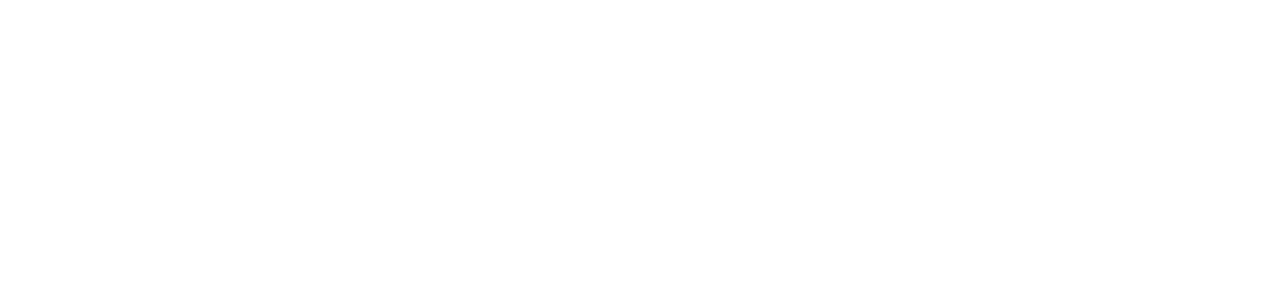
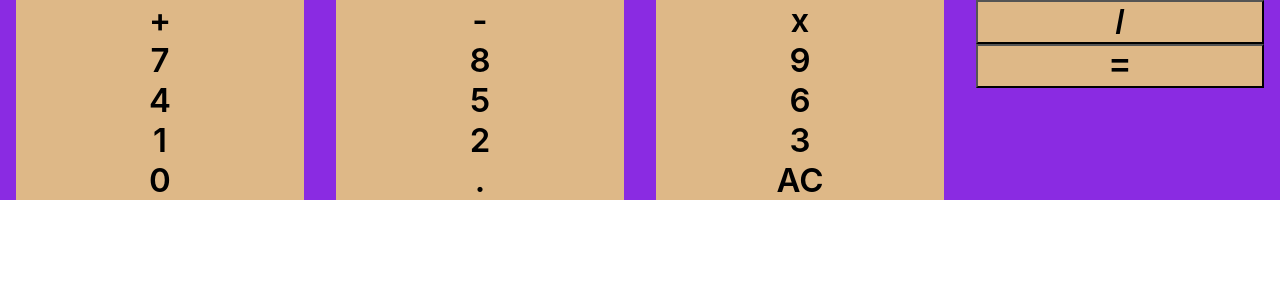
Before and after one commit to AjinkyaPradhan1/Calculator, a React (Create React App) app: page / in a window 1280 px wide. Shown: the top 300 px of the page. Built offline with nearby package versions, Linux system fonts and the light colour scheme.

Commit message:
6: Basic Layout Created

```diff
--- a/src/App.css
+++ b/src/App.css
@@ -17,7 +17,7 @@
     flex-direction: column;
     width: 90vw;
     height: 90vh;
-    background-color: green;
+    background-color: transparent;
   }
   .calc_output_screen{
     display: flex;
@@ -32,6 +32,6 @@
     width: 100%;
     height: 60%;
     flex-grow: 3;
-    background-color: blueviolet;
+    background-color: transparent;
   }
 }
--- a/src/Button.css
+++ b/src/Button.css
@@ -3,44 +3,115 @@
     flex-direction: row;
     width: 100%;
     height: 100%;
-    background-color:transparent;
+    background-color:blueviolet;
+    font-size: 16.5px;
 }
 .bt_col1{
     display: flex;
+    flex-direction: column;
+    align-items: center;
+    justify-content: space-around;
     flex-grow: 1;
     width: 25%;
     height: 100%;
-    background-color: red;
+    background-color:transparent;
 }
 .bt_col2{
     display: flex;
+    flex-direction: column;
+    align-items: center;
+    justify-content: space-evenly;
     flex-grow: 1;
     width: 25%;
     height: 100%;
-    background-color: green;
+    background-color: transparent;
 }
 .bt_col3{
     display: flex;
+    flex-direction: column;
+    align-items: center;
+    justify-content: space-evenly;
     flex-grow: 1;
     width: 25%;
     height: 100%;
-    background-color: red;
+    background-color: transparent;
 }
 .bt_col4{
     display: flex;
+    flex-direction: column;
+    align-items: center;
+    justify-content: space-evenly;
     width: 25%;
     height: 100%;
-    background-color: green;
+    background-color: transparent;
 }
 .btEnter{
     display: flex;
-    height: 80%;
-    width: 100%;
-    background-color: transparent;
+    height: 76%;
+    width: 90%;
+    background-color: burlywood;
+    justify-content: center;
+    align-items: center;
+    font-size:200% ;
+    font-weight: 600;
 }
 .btClear{
     display: flex;
-    height: 20%;
-    width: 100%;
-    background-color: transparent;
+    height: 18%;
+    width: 90%;
+    background-color: burlywood;
+    justify-content: center;
+    align-items: center;
+    font-size:200% ;
+    font-weight: 600;
 }
+.bt_col1_row1{
+    width: 90%;
+    height: 18%;
+    background-color: burlywood;
+    display: flex;
+    justify-content: center;
+    align-items: center;
+    font-size:200% ;
+    font-weight: 600;
+}
+.bt_col1_row2{
+    width: 90%;
+    height: 18%;
+    background-color: burlywood;
+    display: flex;
+    justify-content: center;
+    align-items: center;
+    font-size:200% ;
+    font-weight: 600;
+}
+.bt_col1_row3{
+    width: 90%;
+    height: 18%;
+    background-color: burlywood;
+    display: flex;
+    justify-content: center;
+    align-items: center;
+    font-size:200% ;
+    font-weight: 600;
+}
+.bt_col1_row4{
+    width: 90%;
+    height: 18%;
+    background-color: burlywood;
+    display: flex;
+    justify-content: center;
+    align-items: center;
+    font-size:200% ;
+    font-weight: 600;
+}
+.bt_col1_row5{
+    width: 90%;
+    height: 18%;
+    background-color: burlywood;
+    display: flex;
+    justify-content: center;
+    align-items: center;
+    font-size:200% ;
+    font-weight: 600;
+}
--- a/src/Button.js
+++ b/src/Button.js
@@ -5,16 +5,33 @@
     return(
         <div className="bt_main">
             <div className="bt_col1">
-
-            </div>
-            <div className="bt_col2"></div>
-            <div className="bt_col3"></div>
-            <div className="bt_col4">
-                {/* <button className="btEnter"></button>
-                <button className="btClear"></button> */}
+                <div className="bt_col1_row1">+</div>
+                <div className="bt_col1_row2">7</div>
+                <div className="bt_col1_row3">4</div>
+                <div className="bt_col1_row4">1</div>
+                <div className="bt_col1_row5">0</div>
             </div>
 
+            <div className="bt_col2">
+                <div className="bt_col1_row1">-</div>
+                <div className="bt_col1_row2">8</div>
+                <div className="bt_col1_row3">5</div>
+                <div className="bt_col1_row4">2</div>
+                <div className="bt_col1_row5">.</div>
+            </div>
 
+            <div className="bt_col3">
+                <div className="bt_col1_row1">x</div>
+                <div className="bt_col1_row2">9</div>
+                <div className="bt_col1_row3">6</div>
+                <div className="bt_col1_row4">3</div>
+                <div className="btClear">AC</div>
+            </div>
+
+            <div className="bt_col4">
+                <button className="bt_col1_row5">/</button>
+                <button className="btEnter">=</button>
+            </div>
         </div>
     );
 }
```
